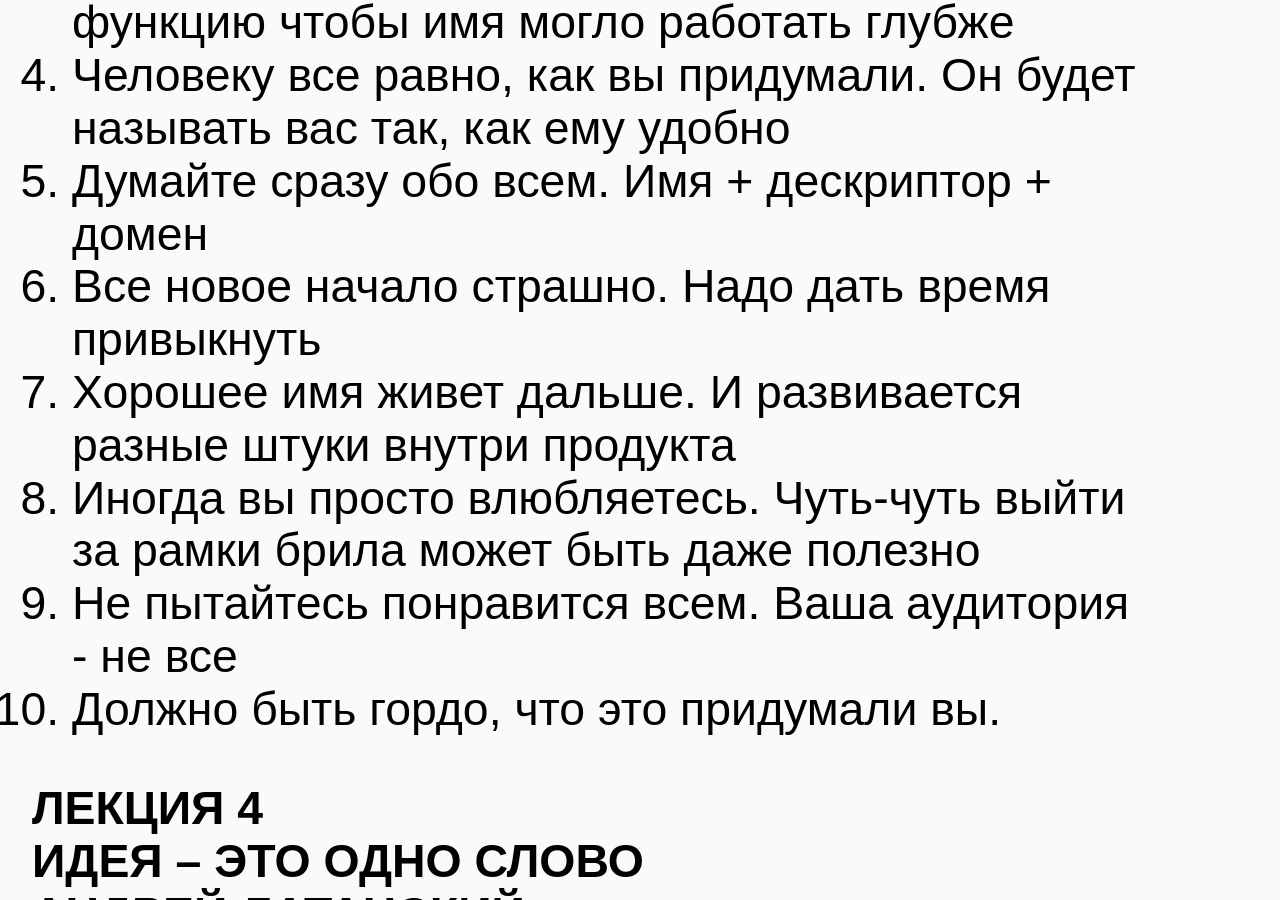
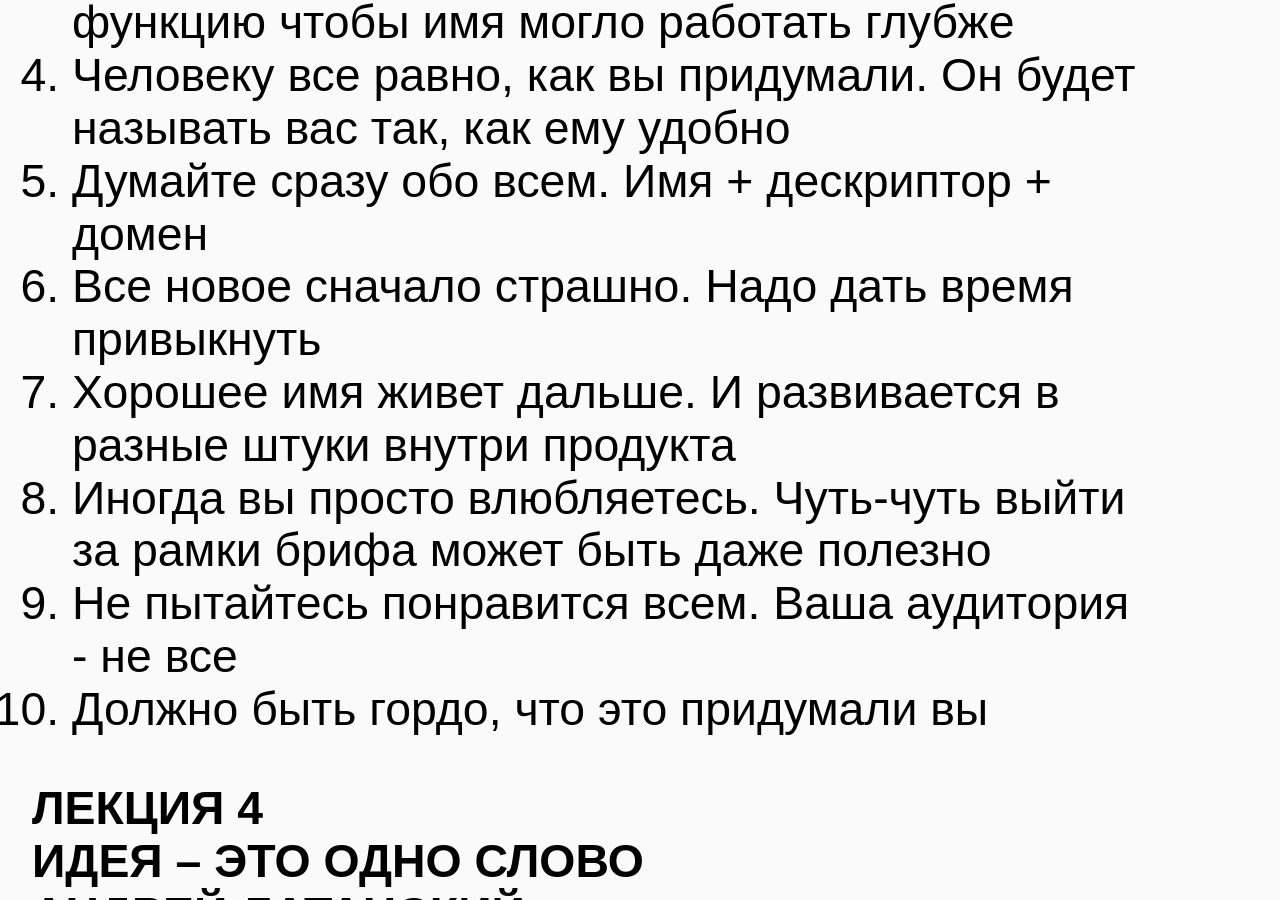
Before and after one commit to geravolobuev/geravolobuev, a Jekyll site: the page built from _posts/2021-05-28-fedoriv-lecture.md, in a window 1280 px wide and 900 px high, scrolled down 5880 px. Built offline with Jekyll 4.4.1, drawn with Linux system fonts in a browser that asks for light colours; some of the changed text lies outside the part shown.

Commit message:
Update 2021-05-28-fedoriv-lecture.md

```diff
--- a/_posts/2021-05-28-fedoriv-lecture.md
+++ b/_posts/2021-05-28-fedoriv-lecture.md
@@ -74,10 +74,10 @@
 * Шортлист
 * Проверка на патентную чистоту
 
-ХОРОШЕЕ ИМЯ: Запоминается, учитывает восприятие ЦА, учитывает культурные ассоциации и охраноспособно.
+ХОРОШЕЕ ИМЯ: Запоминается, учитывает восприятие ЦА, учитывает культурные ассоциации и охраноспособно
 
 * Мир продуктов:
-Конкретная польза –> быстрее сказать о продукте, объяснить о чем он.
+Конкретная польза –> быстрее сказать о продукте, объяснить о чем он
 Нейминг – описательный, информирующий
 * Мир брендов:
 Продуктов много –> быстрее обратить на себя внимание, начать взаимодействие
@@ -89,11 +89,11 @@
 3. Дескриптор. Забирает на себя описательную функцию чтобы имя могло работать глубже
 4. Человеку все равно, как вы придумали. Он будет называть вас так, как ему удобно
 5. Думайте сразу обо всем. Имя + дескриптор + домен
-6. Все новое начало страшно. Надо дать время привыкнуть
-7. Хорошее имя живет дальше. И развивается разные штуки внутри продукта
-8. Иногда вы просто влюбляетесь. Чуть-чуть выйти за рамки брила может быть даже полезно
+6. Все новое cначало страшно. Надо дать время привыкнуть
+7. Хорошее имя живет дальше. И развивается в разные штуки внутри продукта
+8. Иногда вы просто влюбляетесь. Чуть-чуть выйти за рамки брифа может быть даже полезно
 9. Не пытайтесь понравится всем. Ваша аудитория - не все
-10. Должно быть гордо, что это придумали вы.
+10. Должно быть гордо, что это придумали вы
 
 **ЛЕКЦИЯ 4**
 **ИДЕЯ – ЭТО ОДНО СЛОВО**
@@ -135,7 +135,7 @@
 ЗАЧЕМ БРЕНДУ ОМОЛОЖЕНИЕ?
 * Если он этого не сделает, он постареет
 * А потом умрет
-* В Мучениях
+* В мучениях
 * И полном одиночестве
 
 ДВА ВЕКТОРА:
```
